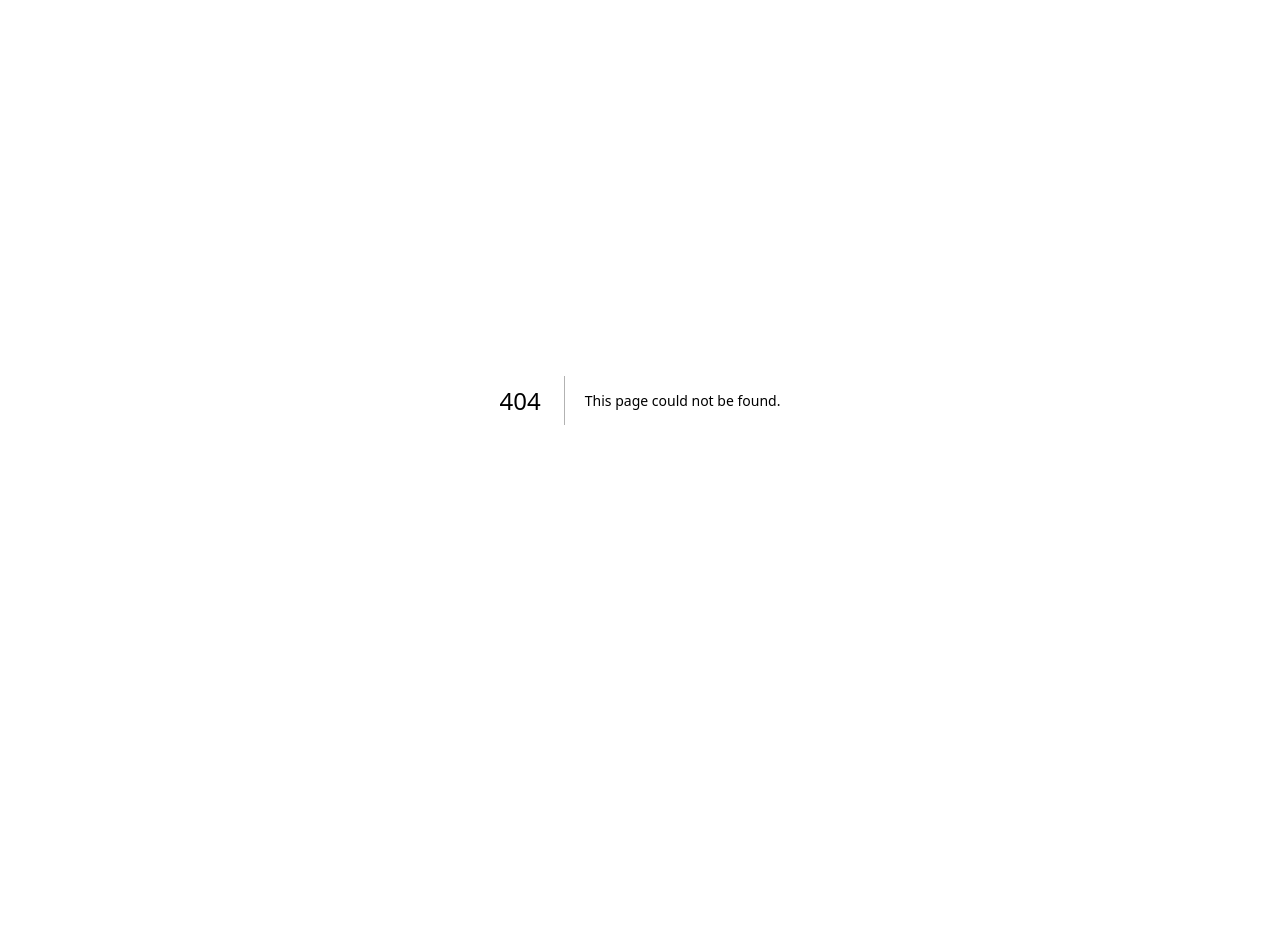
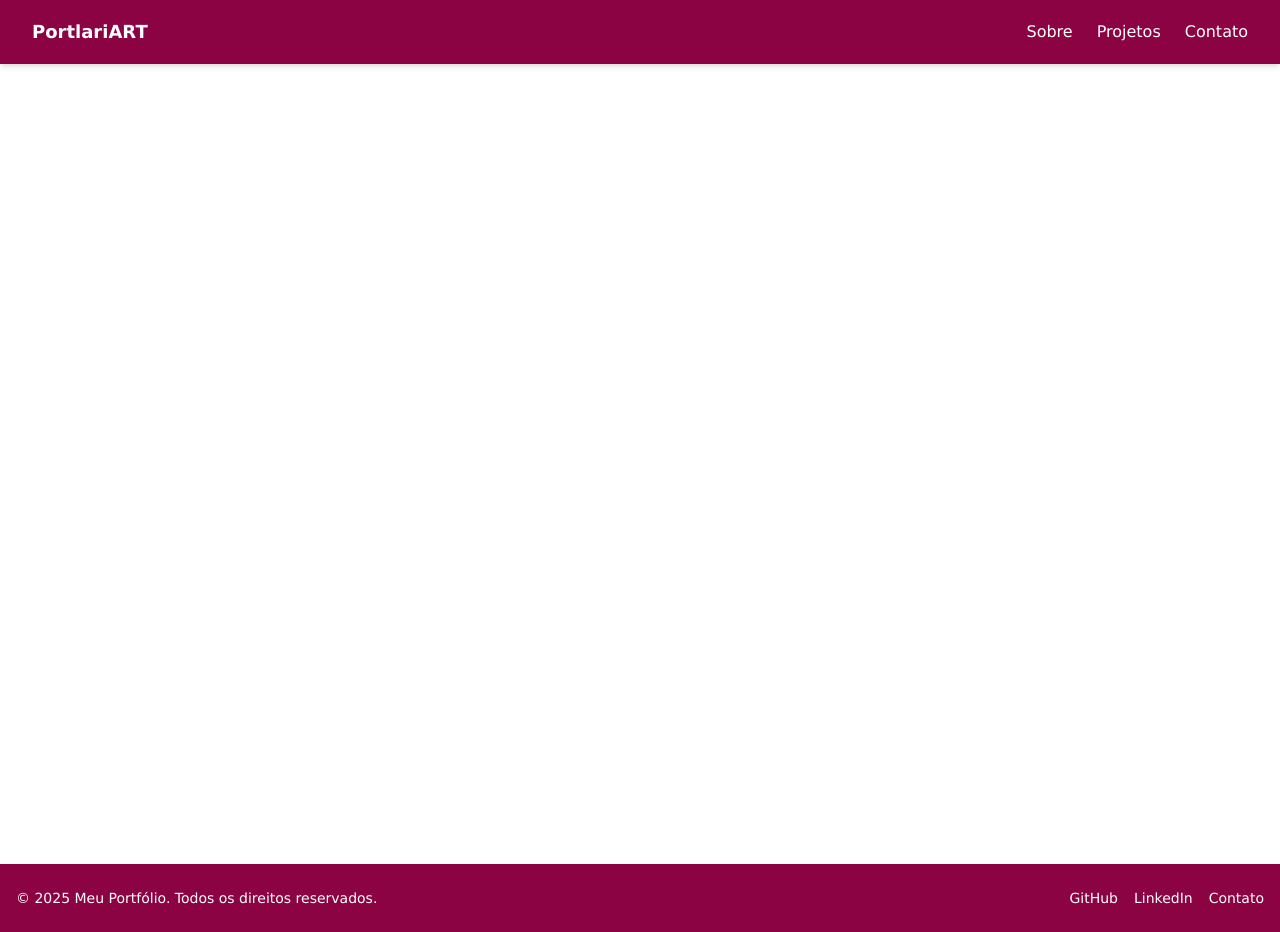
Before and after one commit to resenhandodirei/PortlariART_React-Next.js, a Next.js app: page /screens/projetos in a window 1280 px wide. Before the commit this address had no page. Before the commit the page ends 800 px from the top, so only its background shows below. Built offline with nearby package versions, Linux system fonts and the light colour scheme.

Commit message:
feat: navegação de projetos feito

```diff
--- /dev/null
+++ b/src/app/screens/projetos/Projetos.tsx
@@ -0,0 +1,14 @@
+
+
+import React from "react";
+
+export default function Projetos() {
+  return (
+    <>
+    <section>
+      {/* conteúdo */}
+    </section>
+
+    </>
+  );
+}
--- /dev/null
+++ b/src/app/screens/projetos/page.tsx
@@ -0,0 +1,15 @@
+import Projetos from '../projetos/Projetos'
+import Navbar from '../../components/Navbar'
+import Footer from '../../components/Footer'
+
+export default function AboutPage() {
+  return (
+    <>
+      <Navbar />
+      <main className="min-h-screen p-8">
+        <Projetos />
+      </main>
+      <Footer />
+    </>
+  )
+}
```
